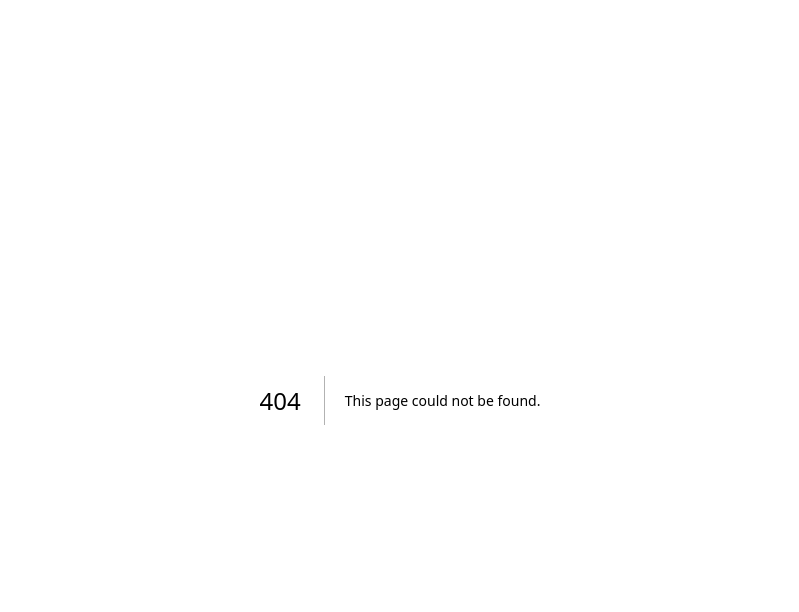
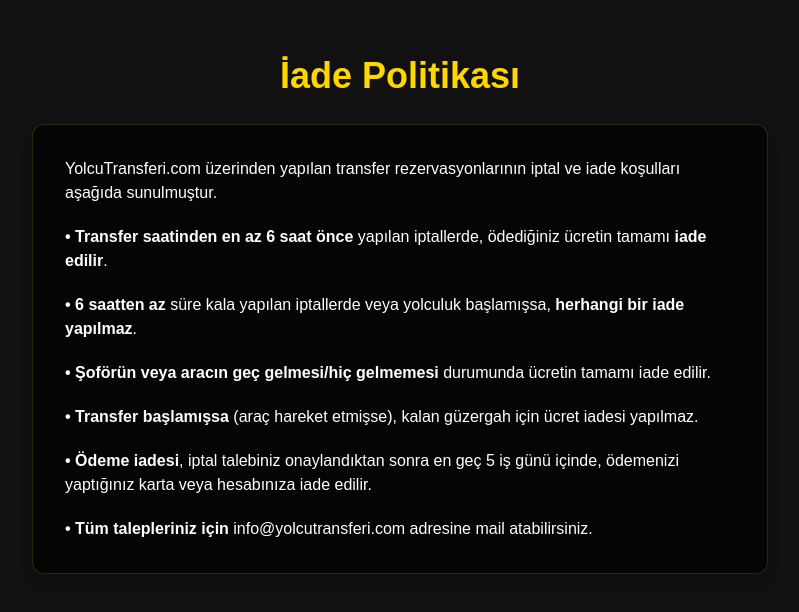
Before and after one commit to haliltayfur/yolcutransferi, a Next.js app: page /iade in a window 1280 px wide. Before the commit this address had no page. Shown: the top 612 px of the page, without its empty margins (240-1039 px from the left). Built offline with nearby package versions, Linux system fonts and the light colour scheme.

Commit message:
Create page.js

```diff
--- /dev/null
+++ b/app/iade/page.js
@@ -0,0 +1,34 @@
+"use client";
+
+export default function Iade() {
+  return (
+    <main className="max-w-3xl mx-auto px-4 py-14">
+      <h2 className="text-3xl md:text-4xl font-extrabold text-gold mb-7 text-center">
+        İade Politikası
+      </h2>
+      <div className="bg-black/70 border border-gold/20 rounded-xl shadow-lg p-8 text-gray-200 text-base space-y-5">
+        <p>
+          YolcuTransferi.com üzerinden yapılan transfer rezervasyonlarının iptal ve iade koşulları aşağıda sunulmuştur.
+        </p>
+        <p>
+          <b>• Transfer saatinden en az 6 saat önce</b> yapılan iptallerde, ödediğiniz ücretin tamamı <b>iade edilir</b>.
+        </p>
+        <p>
+          <b>• 6 saatten az</b> süre kala yapılan iptallerde veya yolculuk başlamışsa, <b>herhangi bir iade yapılmaz</b>.
+        </p>
+        <p>
+          <b>• Şoförün veya aracın geç gelmesi/hiç gelmemesi</b> durumunda ücretin tamamı iade edilir.
+        </p>
+        <p>
+          <b>• Transfer başlamışsa</b> (araç hareket etmişse), kalan güzergah için ücret iadesi yapılmaz.
+        </p>
+        <p>
+          <b>• Ödeme iadesi</b>, iptal talebiniz onaylandıktan sonra en geç 5 iş günü içinde, ödemenizi yaptığınız karta veya hesabınıza iade edilir.
+        </p>
+        <p>
+          <b>• Tüm talepleriniz için</b> info@yolcutransferi.com adresine mail atabilirsiniz.
+        </p>
+      </div>
+    </main>
+  );
+}
```
